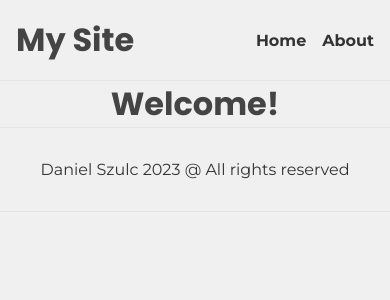
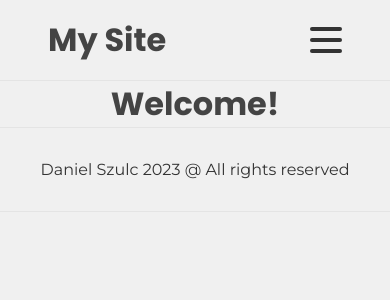
Before and after one commit to daniel-szulc/react-aboutMe-SWmovies-task, a React (Create React App) app: page / in a window 390 px wide. Shown: the top 300 px of the page. Built offline with nearby package versions, Linux system fonts and the light colour scheme.

Commit message:
created responsive navigation menu

```diff
--- a/src/components/Header.js
+++ b/src/components/Header.js
@@ -1,13 +1,26 @@
-import React from 'react';
+import React, { useState } from 'react';
 import "../styles/_header.css"
 
 const Header = () => {
+  const [isOpen, setIsOpen] = useState(false);
+
+  const toggleMenu = () => {
+    setIsOpen(!isOpen);
+  }
+
   return (
     <header>
       <h1>My Site</h1>
-      <nav>
-        <a href="/">Home</a>
-        <a href="/about">About</a>
+      <button onClick={toggleMenu} className={`menu-toggle ${isOpen ? 'open' : ''}`}>
+        <span></span>
+        <span></span>
+        <span></span>
+      </button>
+      <nav className={isOpen ? 'open' : ''}>
+        <ul>
+          <li><a href="/">Home</a></li>
+          <li><a href="/about">About</a></li>
+        </ul>
       </nav>
     </header>
   );
--- a/src/styles/_header.css
+++ b/src/styles/_header.css
@@ -1,7 +1,7 @@
 header {
   display: flex;
   justify-content: space-between;
-  padding: 1rem;
+  padding: 1rem 3rem;
   box-shadow: rgba(0, 0, 0, 0.05) 0 0 0 1px;
 }
 
@@ -9,21 +9,122 @@ h1 {
   margin: 0;
 }
 
-nav {
-  display: grid;
-  gap: 1rem;
-  grid-auto-flow: column;
-  text-align: center;
-  font-weight: 600;
-  align-items: center;
+.menu-toggle {
+  display: none;
+  flex-direction: column;
+  justify-content: space-around;
+  width: 2rem;
+  height: 2rem;
+  background: transparent;
+  border: none;
+  cursor: pointer;
+  padding: 0;
+  box-sizing: border-box;
+  position: relative;
+  z-index: 10;
+  margin-block: auto;
 }
 
-nav > a {
-  color: #333;
-  text-decoration: none;
+.menu-toggle span {
+  display: block;
+  width: 2rem;
+  height: 0.25rem;
+  background: #333;
+  transform-origin: 1.1rem 0.1rem;
+  position: relative;
+  transition: all 0.3s linear;
+  border-radius: 3px;
+}
+.menu-toggle.open span {
+  background: #232323;
 }
 
-nav > a:hover {
+.menu-toggle.open span:first-child {
+  transform: translateY(0.75rem) rotate(45deg);
+}
+
+.menu-toggle.open span:nth-child(2) {
+  opacity: 0;
+  transform: rotate(0deg) scale(0.2, 0.2);
+}
+
+.menu-toggle.open span:last-child {
+  transform: translateY(-0.75rem) rotate(-45deg);
+}
+
+nav {
+  display: none;
+  transition: transform 0.3s ease-in-out;
+}
+
+nav.open {
+  display: block;
+}
+
+nav ul {
+  list-style-type: none;
+  padding: 0;
+}
+
+nav ul li {
+  padding: 1rem;
+  font-weight: 600;
+}
+
+nav ul li a {
+  color: #333;
+}
+
+nav ul li a:hover {
   text-decoration: none;
   color: #007bff;
 }
+
+@media (max-width: 768px) {
+  .menu-toggle {
+    display: flex;
+  }
+
+  nav {
+    display: block;
+    visibility: hidden;
+    position: absolute;
+    top: 0;
+    left: 0;
+    width: 100%;
+    height: 100%;
+    background-color: white;
+    transition: visibility 0.3s ease-in-out, transform 0.3s ease-in-out;
+    transform: translateX(-100%);
+    text-align: right;
+  }
+
+  nav ul {
+  margin: 4rem 2rem;
+  }
+
+  nav.open {
+    visibility: visible;
+    opacity: 1;
+    transform: translateX(0%);
+  }
+}
+
+@media (min-width: 769px) {
+  nav {
+    display: grid;
+    gap: 1rem;
+    grid-auto-flow: column;
+    font-weight: 600;
+    align-items: center;
+  }
+
+  nav ul {
+    display: flex;
+    gap: 1rem;
+  }
+
+  nav ul li {
+    padding: 0;
+  }
+}
```
